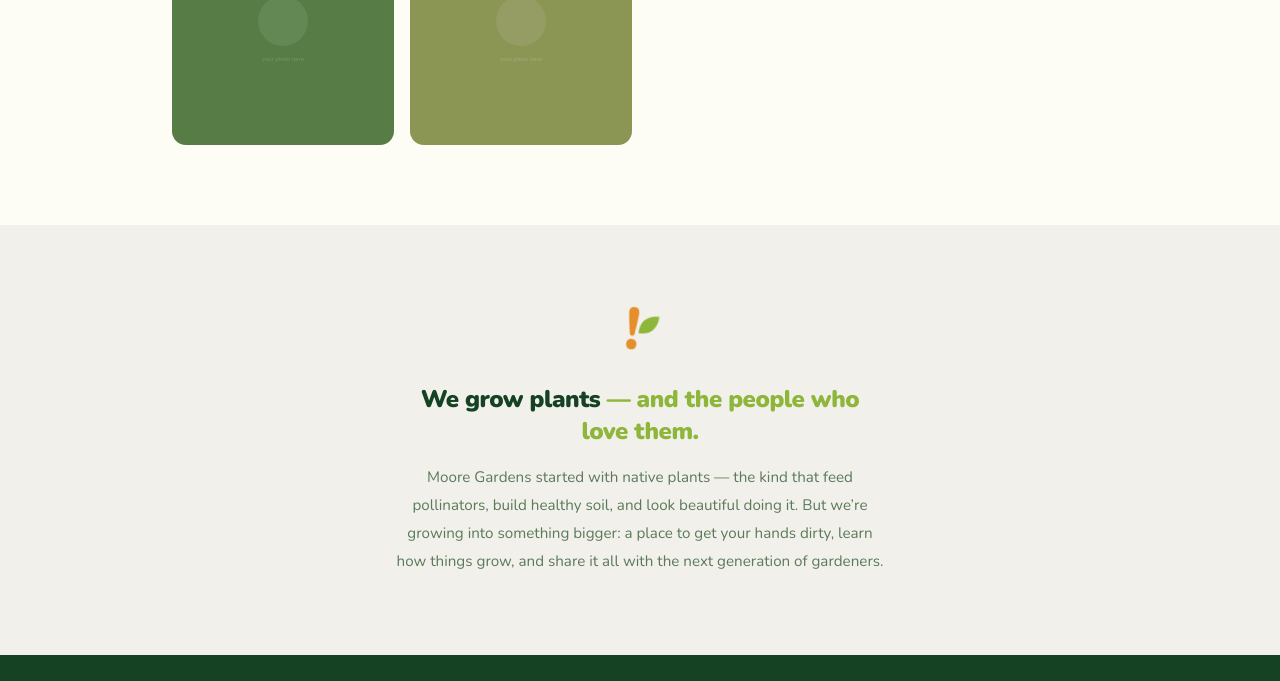
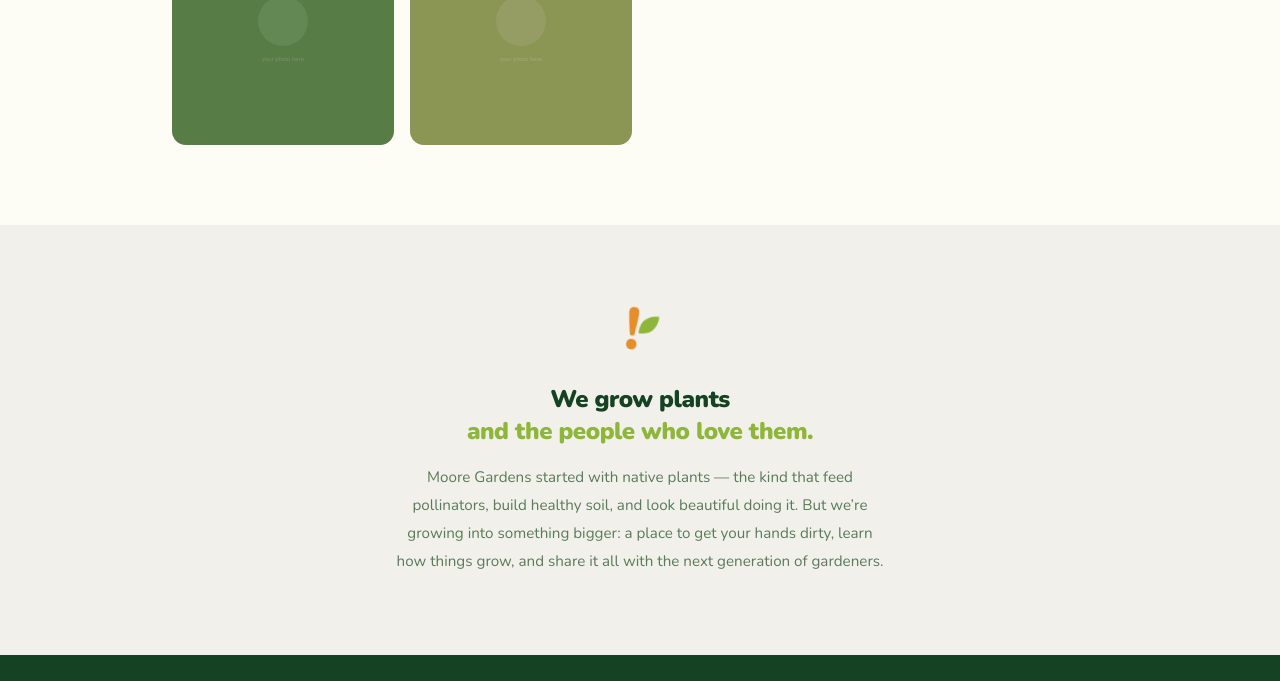
Before and after one commit to Bubbadub456/moore-gardens, a plain HTML site: page index.html in a window 1280 px wide. Shown: the part 1506-2187 px from the top of the page. Drawn offline with nearby package versions, Linux system fonts and the light colour scheme; no server answers.

Commit message:
Update index.html

```diff
--- a/index.html
+++ b/index.html
@@ -524,7 +524,7 @@
         <rect fill="#e68e2c" x="-10.84" y="-11.14" transform="translate(611.93,109.81) rotate(1.6)" width="21.68" height="22.28" rx="9.88"/>
       </svg>
     </div>
-    <h2>We grow plants <span class="highlight">&#x2014; and the people who love&nbsp;them.</span></h2>
+    <h2>We grow plants<br><span class="highlight">and the people who love&nbsp;them.</span></h2>
     <p>Moore Gardens started with native plants &#x2014; the kind that feed pollinators, build healthy soil, and look beautiful doing it. But we&#x2019;re growing into something bigger: a place to get your hands dirty, learn how things grow, and share it all with the next generation of&nbsp;gardeners.</p>
   </section>
 </div>
```
